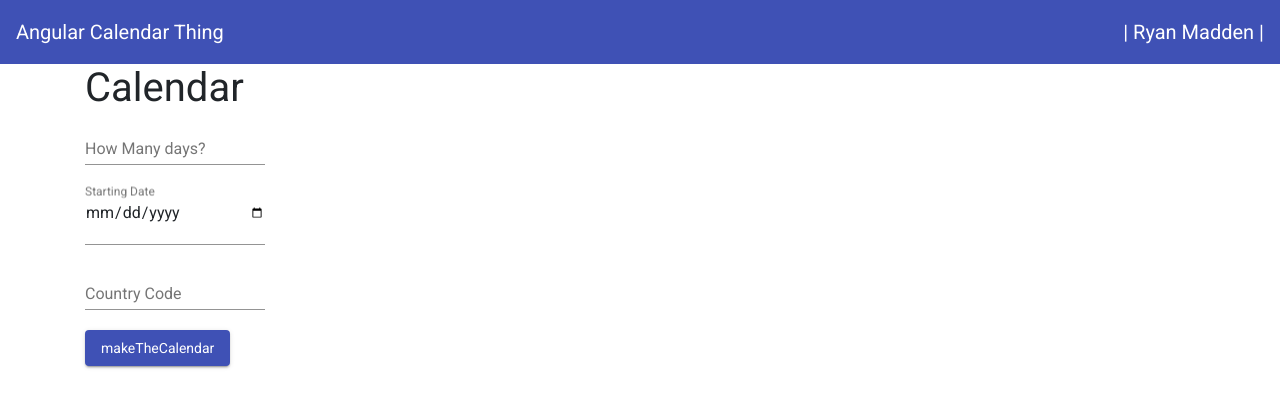
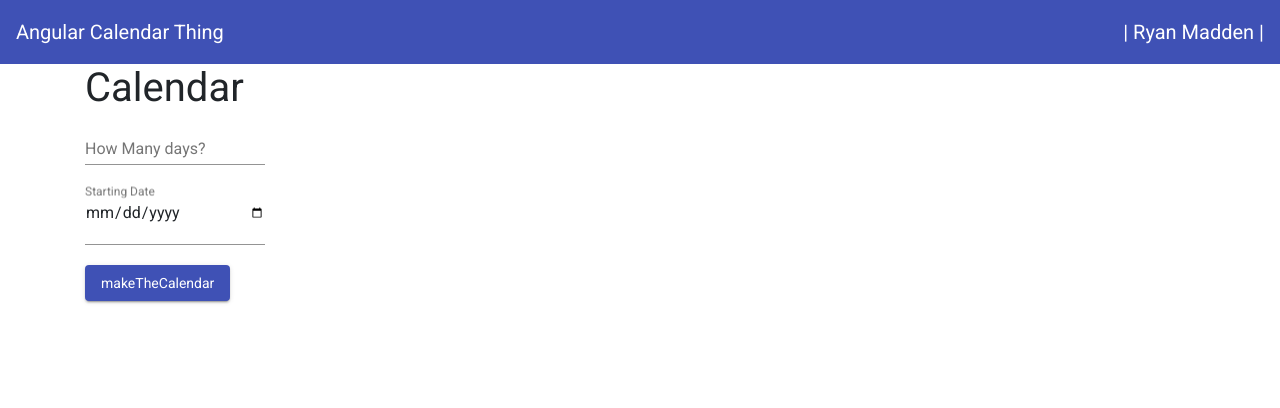
Before and after one commit to leederacola/calendar, an Angular app: page / in a window 1280 px wide. Shown: the top 408 px of the page. Built offline with nearby package versions, Linux system fonts and the light colour scheme.

Commit message:
some changes

```diff
--- a/src/app/calendar/calendar.component.html
+++ b/src/app/calendar/calendar.component.html
@@ -13,11 +13,11 @@
       <input [(ngModel)]="startDate" name="startDate" matInput type="date" placeholder="Starting Date">
     </mat-form-field>
   </form>
-  <form class="form">
+  <!-- <form class="form">
     <mat-form-field>
       <input [(ngModel)]="countryCode" name="counrtyCode" matInput type="text" placeholder="Country Code">
     </mat-form-field>
-  </form>
+  </form> -->
 
 
   <button mat-raised-button color="primary" (click)="makeTheCalendar()">makeTheCalendar</button>
```
